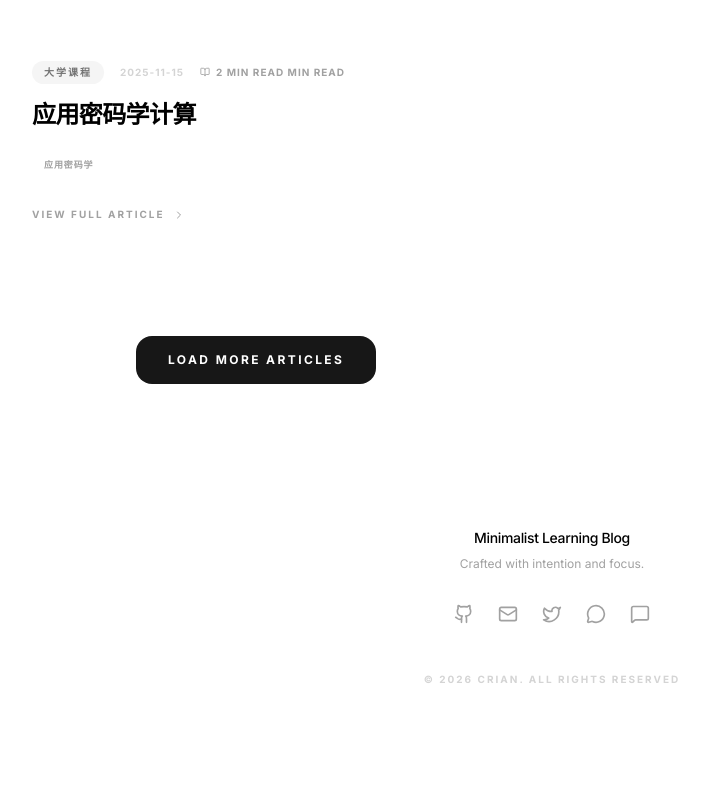
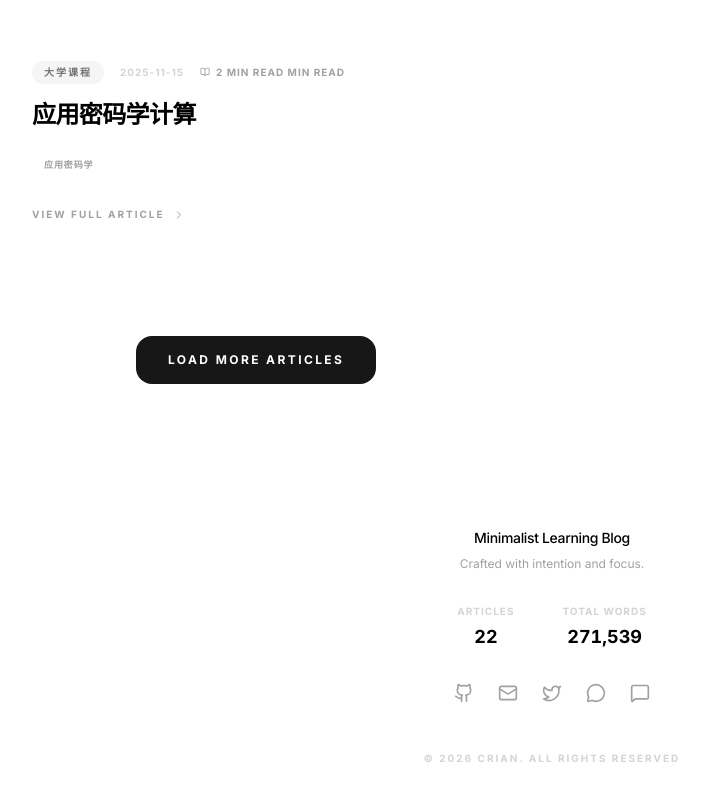
Before and after one commit to CY1211NET/obsidian, a React (Vite) app: page / in a window 1280 px wide. Shown: the part 2460-3260 px from the top of the page, without its empty margins (88-797 px from the left). Before the commit the page ends 3195 px from the top, so only its background shows below. Built offline with nearby package versions, Linux system fonts and the light colour scheme.

Commit message:
feat:文章及其字数统计

```diff
--- a/src/App.tsx
+++ b/src/App.tsx
@@ -466,6 +466,21 @@ const Layout = ({ children }: { children: React.ReactNode }) => {
             <p className="text-sm font-medium tracking-tight">Minimalist Learning Blog</p>
             <p className="text-xs text-neutral-400">Crafted with intention and focus.</p>
           </div>
+
+          {/* Blog Statistics */}
+          <div className="flex gap-12 text-center">
+            <div className="space-y-1">
+              <p className="text-[10px] font-bold text-neutral-300 dark:text-neutral-700 uppercase tracking-widest">Articles</p>
+              <p className="text-lg font-bold tabular-nums">{posts.length}</p>
+            </div>
+            <div className="space-y-1">
+              <p className="text-[10px] font-bold text-neutral-300 dark:text-neutral-700 uppercase tracking-widest">Total Words</p>
+              <p className="text-lg font-bold tabular-nums">
+                {posts.reduce((sum, p) => sum + (p.content || "").replace(/---[\s\S]*?---/, "").replace(/[#*`\n\r]/g, "").trim().length, 0).toLocaleString()}
+              </p>
+            </div>
+          </div>
+
           <div className="flex gap-6">
             {siteConfig.socials.map((social) => (
               <a
```
